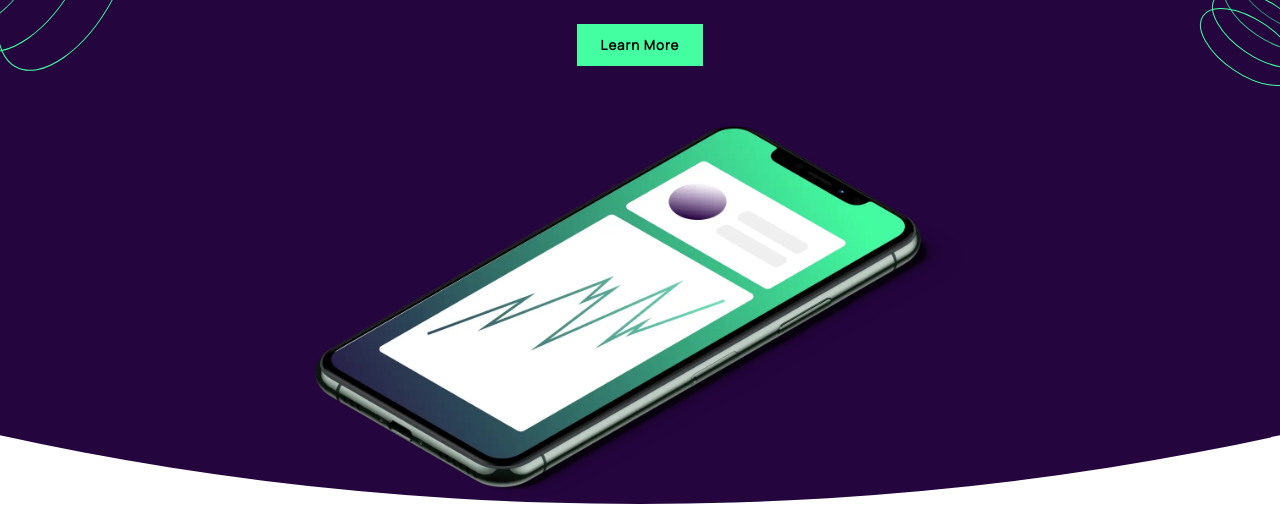
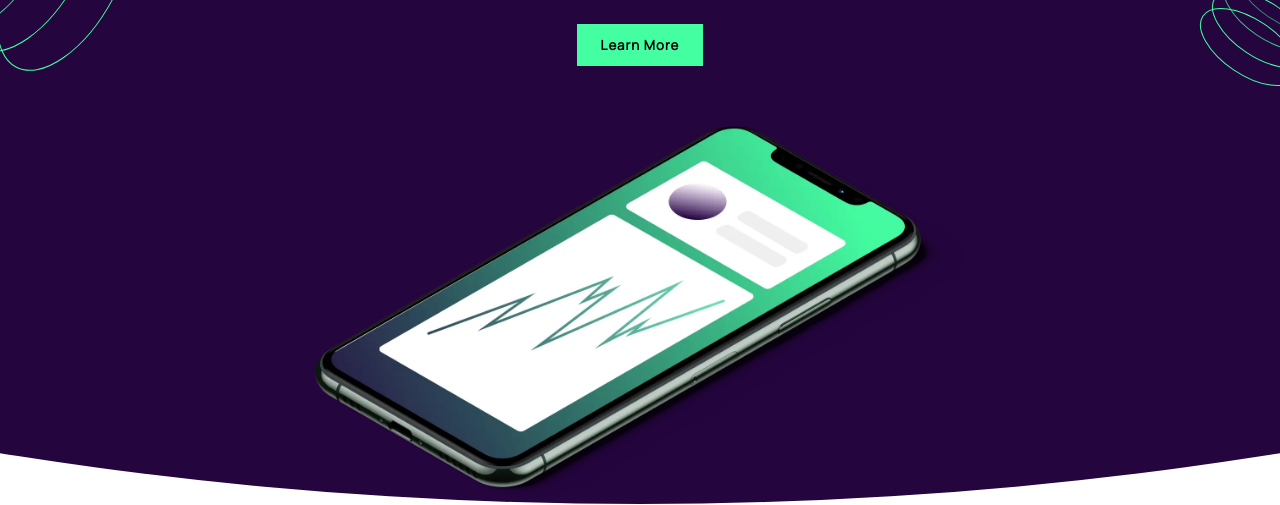
Before and after one commit to sukanyagurav/workit-landing-page, a plain HTML site: page index.html in a window 1280 px wide. Shown: the part 296-801 px from the top of the page. Drawn offline with Linux system fonts and the light colour scheme.

Commit message:
updatd css

```diff
--- a/style.css
+++ b/style.css
@@ -34,7 +34,7 @@ p{
 }
 header{
     color:#fff;
-    width:100%;
+    /* width:100%; */
     overflow: hidden;
     height:100vh;
     padding-bottom: 8rem;
@@ -43,14 +43,14 @@ header{
 header::before{
     content:'';
     position: absolute;
-    left:50%;
-    bottom:1;
-    width:100%;
+    left:0;
+
+    width:100vw;
     height:100vh;
     background: #24053e;
     border-radius: 50%;
     transform-origin: bottom;
-    transform: translateX(-50%) scale(3);
+    transform:  scale(4);
 }
 .heading__nav{
     padding:1.4rem 1rem;
```
